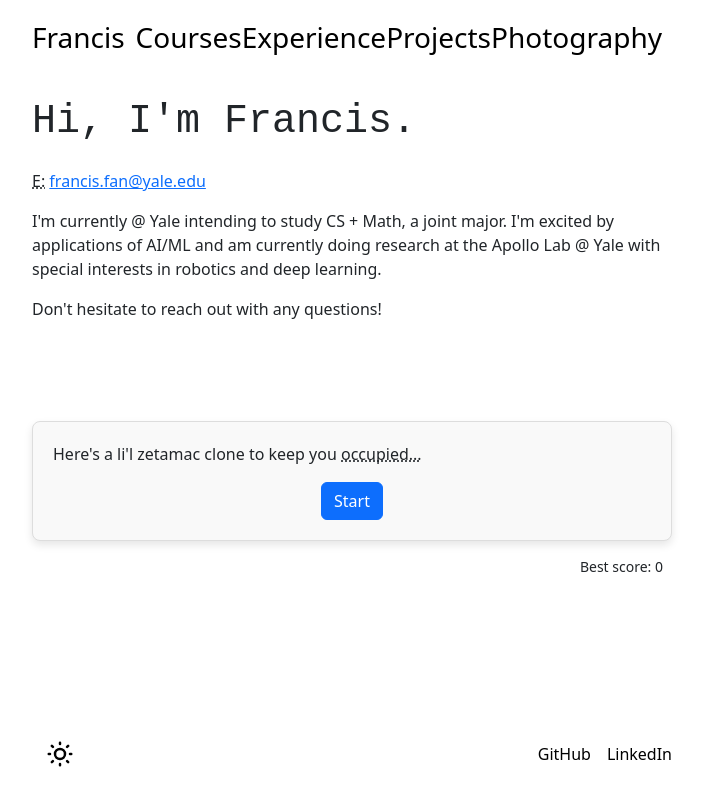
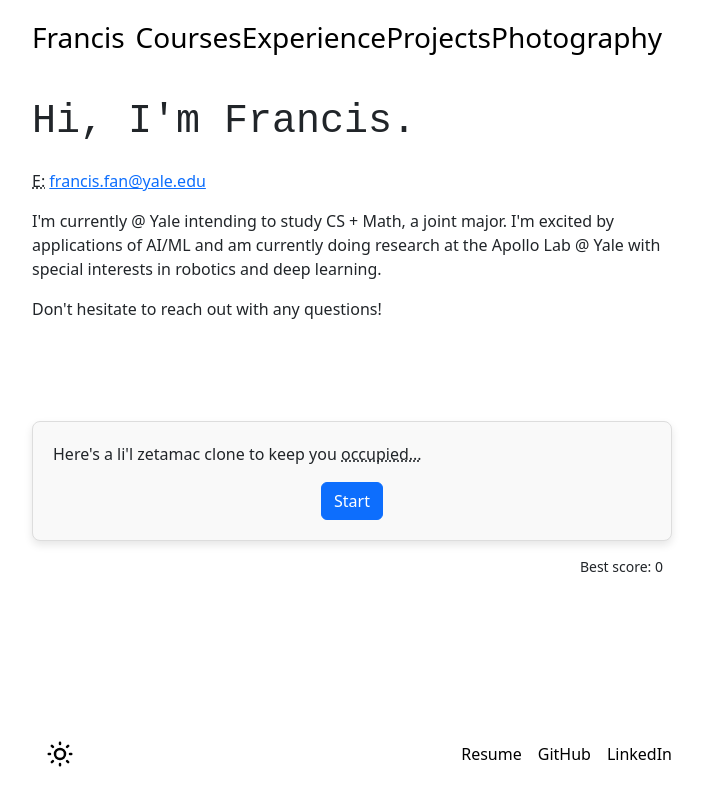
Before and after one commit to francisfan0/francis_fan05, a React (Vite) app: page / in a window 1280 px wide. Shown: the whole page, without its empty margins (288-991 px from the left). Built offline with nearby package versions, Linux system fonts and the light colour scheme.

Commit message:
added resume

```diff
--- a/src/layout/Footer.tsx
+++ b/src/layout/Footer.tsx
@@ -50,6 +50,7 @@
 // export default Footer;
 import "./Layout.css";
 import "../index.css";
+import resume from "../assets/Francis_Fan_Resume (3).pdf";
 import { useEffect, useState } from "react";
 
 // Import SVGs
@@ -97,6 +98,14 @@ const Footer = () => {
         </button>
         <div className="d-flex gap-3">
           <a
+            href={resume}
+            target="_blank"
+            rel="noopener noreferrer"
+            className="text-hover-gray text-lg d-flex align-items-center text-decoration-none"
+          >
+            Resume
+          </a>
+          <a
             href="https://github.com/francisfan0"
             target="_blank"
             rel="noopener noreferrer"
```
Also changed, not shown: 1 other file (tests, documents, lock files or other folders).
